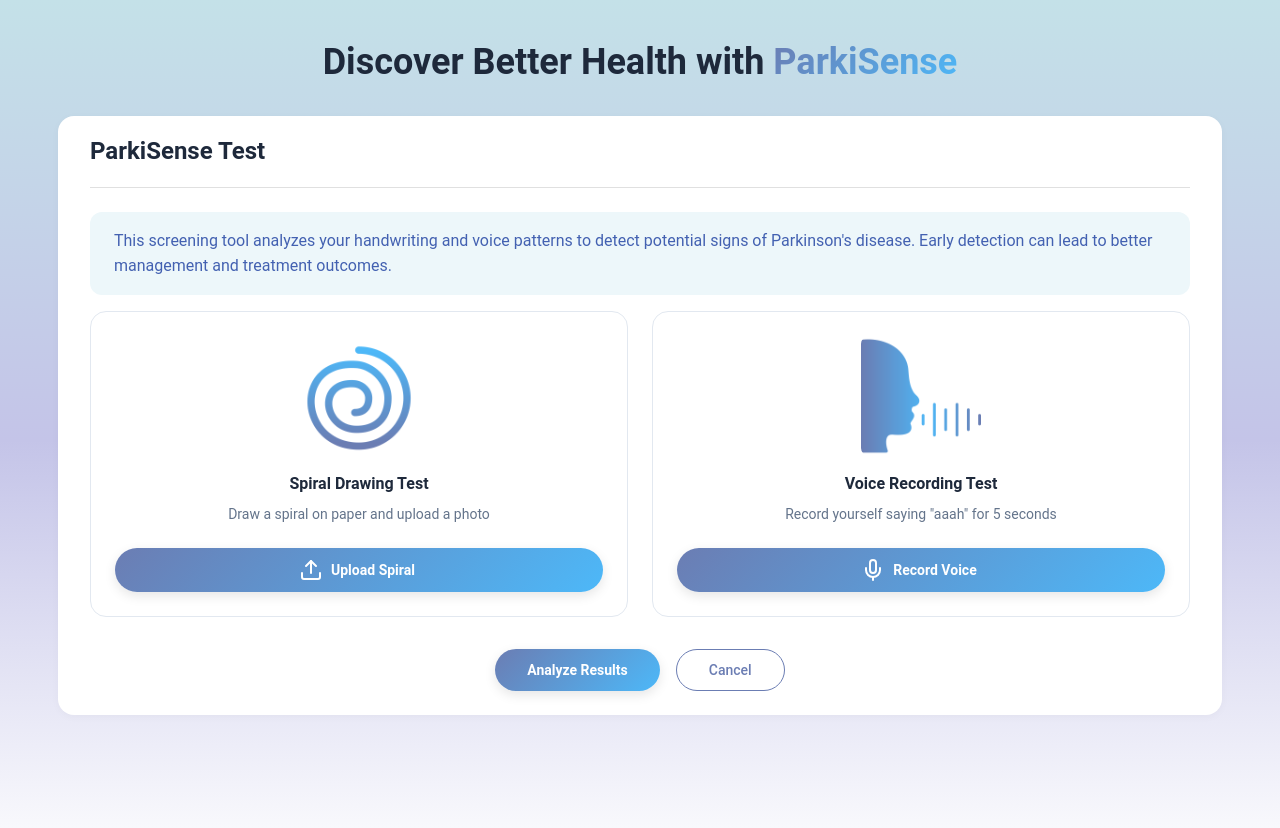
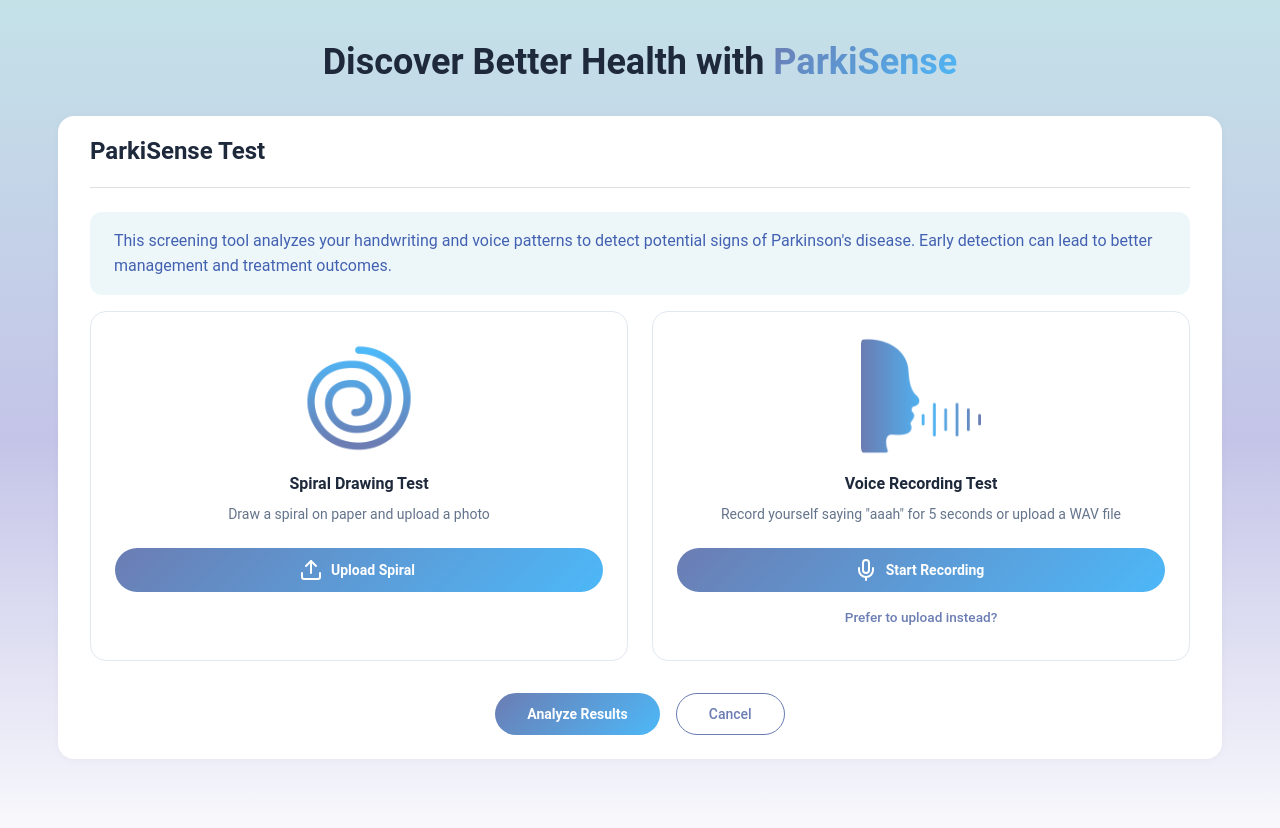
Before and after one commit to itsPamu/parkisense-frontend, a React (Vite) app: page / in a window 1280 px wide. Both pictures are taken after a click on the button "Start Test". Shown: the top 828 px of the page. Built offline with nearby package versions, Linux system fonts and the light colour scheme.

Commit message:
Added new button styles and record button

```diff
--- a/src/components/HowItWorks.tsx
+++ b/src/components/HowItWorks.tsx
@@ -97,10 +97,19 @@ const HowItWorks: React.FC<HowItWorksProps> = ({ setTestStarted }) => {
             px: 5,
             py: 1.5,
             borderRadius: "999px",
-            boxShadow: "0 4px 12px rgba(0,0,0,0.1)",
+            boxShadow: "none",
             cursor: "pointer",
             transition: "all 0.3s ease",
             "&:hover": { opacity: 0.9 },
+            outline: "none",
+            "&:focus": {
+              outline: "none",
+              boxShadow: "none",
+            },
+            "&:focus-visible": {
+              outline: "none",
+              boxShadow: "none",
+            },
           }}
         >
           Start Test
--- a/src/components/UploadTestSection.tsx
+++ b/src/components/UploadTestSection.tsx
@@ -1,3 +1,4 @@
+import React, { useRef, useState } from "react";
 import { Box, Button, Paper, Typography } from "@mui/material";
 import { UploadIcon, MicIcon } from "lucide-react";
 import { LoadingButton } from "@mui/lab";
@@ -23,6 +24,65 @@ const UploadTestSection = ({
   voiceRecording,
   isLoading,
 }: UploadTestSectionProps) => {
+  const [isRecording, setIsRecording] = useState(false);
+  const [recordedAudio, setRecordedAudio] = useState<string | null>(null);
+  const [mode, setMode] = useState<"upload" | "record">("record");
+  const [countdown, setCountdown] = useState<number | null>(null);
+
+  const mediaRecorderRef = useRef<MediaRecorder | null>(null);
+  const audioChunks = useRef<Blob[]>([]);
+  const countdownRef = useRef<ReturnType<typeof setInterval> | null>(null);
+
+  const handleStartRecording = async () => {
+    try {
+      const stream = await navigator.mediaDevices.getUserMedia({ audio: true });
+      const mediaRecorder = new MediaRecorder(stream);
+      mediaRecorderRef.current = mediaRecorder;
+      audioChunks.current = [];
+
+      mediaRecorder.ondataavailable = (event) => {
+        if (event.data.size > 0) {
+          audioChunks.current.push(event.data);
+        }
+      };
+
+      mediaRecorder.onstop = () => {
+        const audioBlob = new Blob(audioChunks.current, { type: "audio/wav" });
+        const audioUrl = URL.createObjectURL(audioBlob);
+        setRecordedAudio(audioUrl);
+
+        const file = new File([audioBlob], "recording.wav", { type: "audio/wav" });
+        const fakeEvent = {
+          target: {
+            files: [file],
+          },
+        } as unknown as React.ChangeEvent<HTMLInputElement>;
+        onVoiceUpload(fakeEvent);
+      };
+
+      mediaRecorder.start();
+      setIsRecording(true);
+      setCountdown(5);
+
+      countdownRef.current = setInterval(() => {
+        setCountdown((prev) => {
+          if (prev && prev > 1) return prev - 1;
+          handleStopRecording();
+          return null;
+        });
+      }, 1000);
+    } catch (err) {
+      console.error("Microphone error", err);
+    }
+  };
+
+  const handleStopRecording = () => {
+    mediaRecorderRef.current?.stop();
+    setIsRecording(false);
+    if (countdownRef.current) clearInterval(countdownRef.current);
+    setCountdown(null);
+  };
+
   return (
     <>
       <Box
@@ -79,20 +139,29 @@ const UploadTestSection = ({
               disabled={isLoading}
               sx={{
                 background: "linear-gradient(135deg, #6B7DB3 0%, #4DB8F8 100%)",
-                boxShadow: "0 4px 12px rgba(0,0,0,0.1)",
+                boxShadow: "none",
                 borderRadius: "999px",
                 textTransform: "none",
                 fontWeight: "bold",
                 color: "#fff",
                 py: 1.2,
                 "&:hover": { opacity: 0.9 },
+                outline: "none",
+                "&:focus": {
+                  outline: "none",
+                  boxShadow: "none",
+                },
+                "&:focus-visible": {
+                  outline: "none",
+                  boxShadow: "none",
+                },
               }}
             >
               {spiralImage ? "Change Spiral" : "Upload Spiral"}
             </Button>
           </label>
         </Paper>
-
+        {/* Voice Recording Section */}
         <Paper
           elevation={0}
           sx={{
@@ -115,8 +184,12 @@ const UploadTestSection = ({
               mb: 2,
             }}
           >
-            {voiceRecording ? (
-              <audio controls src={voiceRecording} style={{ width: "100%" }} />
+            {recordedAudio || voiceRecording ? (
+              <audio
+                controls
+                src={recordedAudio ?? voiceRecording ?? undefined}
+                style={{ width: "100%" }}
+              />
             ) : (
               <Box
                 sx={{
@@ -136,37 +209,120 @@ const UploadTestSection = ({
             Voice Recording Test
           </Typography>
           <Typography variant="body2" color="#64748B" mb={3}>
-            Record yourself saying "aaah" for 5 seconds
+            Record yourself saying "aaah" for 5 seconds or upload a WAV file
           </Typography>
 
+          {mode === "record" ? (
+            <>
+              <Button
+                onClick={isRecording ? handleStopRecording : handleStartRecording}
+                fullWidth
+                variant="contained"
+                startIcon={<MicIcon />}
+                disabled={isLoading}
+                sx={{
+                  background: isRecording
+                    ? "linear-gradient(135deg, #F87171 0%, #EF4444 100%)"
+                    : "linear-gradient(135deg, #6B7DB3 0%, #4DB8F8 100%)",
+                  boxShadow: "none",
+                  borderRadius: "999px",
+                  textTransform: "none",
+                  fontWeight: "bold",
+                  color: "#fff",
+                  py: 1.2,
+                  "&:hover": { opacity: 0.9 },
+                  outline: "none",
+                  "&:focus": {
+                    outline: "none",
+                    boxShadow: "none",
+                  },
+                  "&:focus-visible": {
+                    outline: "none",
+                    boxShadow: "none",
+                  },
+                }}
+              >
+                {isRecording
+                  ? `Stop Recording${countdown !== null ? ` (${countdown})` : ""}`
+                  : "Start Recording"}
+              </Button>
+            </>
+          ) : (
             <label htmlFor="voice-upload">
               <input
                 type="file"
                 accept="audio/wav"
                 id="voice-upload"
                 hidden
-              onChange={onVoiceUpload}
+                onChange={(e) => {
+                  setRecordedAudio(null);
+                  onVoiceUpload(e);
+                }}
               />
               <Button
                 component="span"
                 fullWidth
-              variant="contained"
-              startIcon={<MicIcon />}
+                variant="outlined"
+                startIcon={<UploadIcon />}
                 disabled={isLoading}
                 sx={{
-                background: "linear-gradient(135deg, #6B7DB3 0%, #4DB8F8 100%)",
-                boxShadow: "0 4px 12px rgba(0,0,0,0.1)",
                   borderRadius: "999px",
                   textTransform: "none",
-                fontWeight: "bold",
-                color: "#fff",
-                py: 1.2,
-                "&:hover": { opacity: 0.9 },
+                  fontWeight: "medium",
+                  px: 4,
+                  py: 1,
+                  color: "#6B7DB3",
+                  borderColor: "#6B7DB3",
+                  outline: "none",
+                  boxShadow: "none",
+                  "&:focus": {
+                    outline: "none",
+                    boxShadow: "none",
+                  },
+                  "&:focus-visible": {
+                    outline: "none",
+                    boxShadow: "none",
+                  },
                 }}
               >
-              {voiceRecording ? "Change Recording" : "Record Voice"}
+                {voiceRecording ? "Change File" : "Upload Voice"}
               </Button>
             </label>
+          )}
+
+          <Button
+            variant="text"
+            onClick={() => {
+              setMode((prev) => (prev === "record" ? "upload" : "record"));
+              setRecordedAudio(null);
+            }}
+            disabled={isRecording}
+            sx={{
+              fontSize: "0.85rem",
+              textTransform: "none",
+              color: "#6B7DB3",
+              mt: 1,
+              outline: "none",
+              boxShadow: "none",
+              border: "none",
+              "&:hover": {
+                backgroundColor: "transparent",
+                textDecoration: "underline",
+              },
+              "&:focus": {
+                outline: "none",
+                boxShadow: "none",
+              },
+              "&:focus-visible": {
+                outline: "none",
+                boxShadow: "none",
+              },
+            }}
+          >
+            {mode === "record"
+              ? "Prefer to upload instead?"
+              : "Prefer to record instead?"}
+          </Button>
         </Paper>
       </Box>
 
@@ -178,13 +334,22 @@ const UploadTestSection = ({
           disabled={isLoading}
           sx={{
             background: "linear-gradient(135deg, #6B7DB3 0%, #4DB8F8 100%)",
-            boxShadow: "0 4px 12px rgba(0,0,0,0.1)",
+            boxShadow: "none",
             borderRadius: "999px",
             textTransform: "none",
             fontWeight: "bold",
             color: "#fff",
             px: 4,
             py: 1,
+            outline: "none",
+            "&:focus": {
+              outline: "none",
+              boxShadow: "none",
+            },
+            "&:focus-visible": {
+              outline: "none",
+              boxShadow: "none",
+            },
           }}
         >
           Analyze Results
@@ -202,6 +367,16 @@ const UploadTestSection = ({
             py: 1,
             color: "#6B7DB3",
             borderColor: "#6B7DB3",
+            outline: "none",
+            boxShadow: "none",
+            "&:focus": {
+              outline: "none",
+              boxShadow: "none",
+            },
+            "&:focus-visible": {
+              outline: "none",
+              boxShadow: "none",
+            },
           }}
         >
           Cancel
```
Lines whose indentation alone changed are shown as unchanged.
